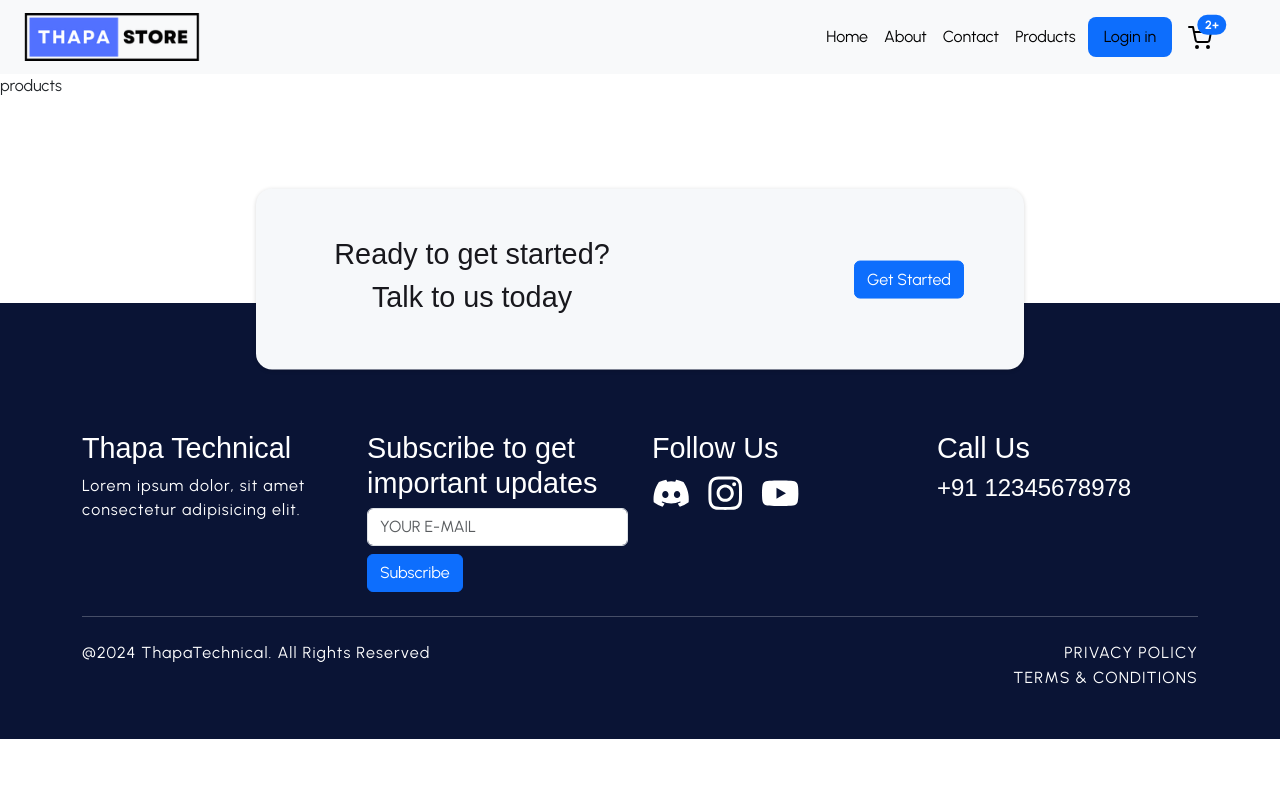
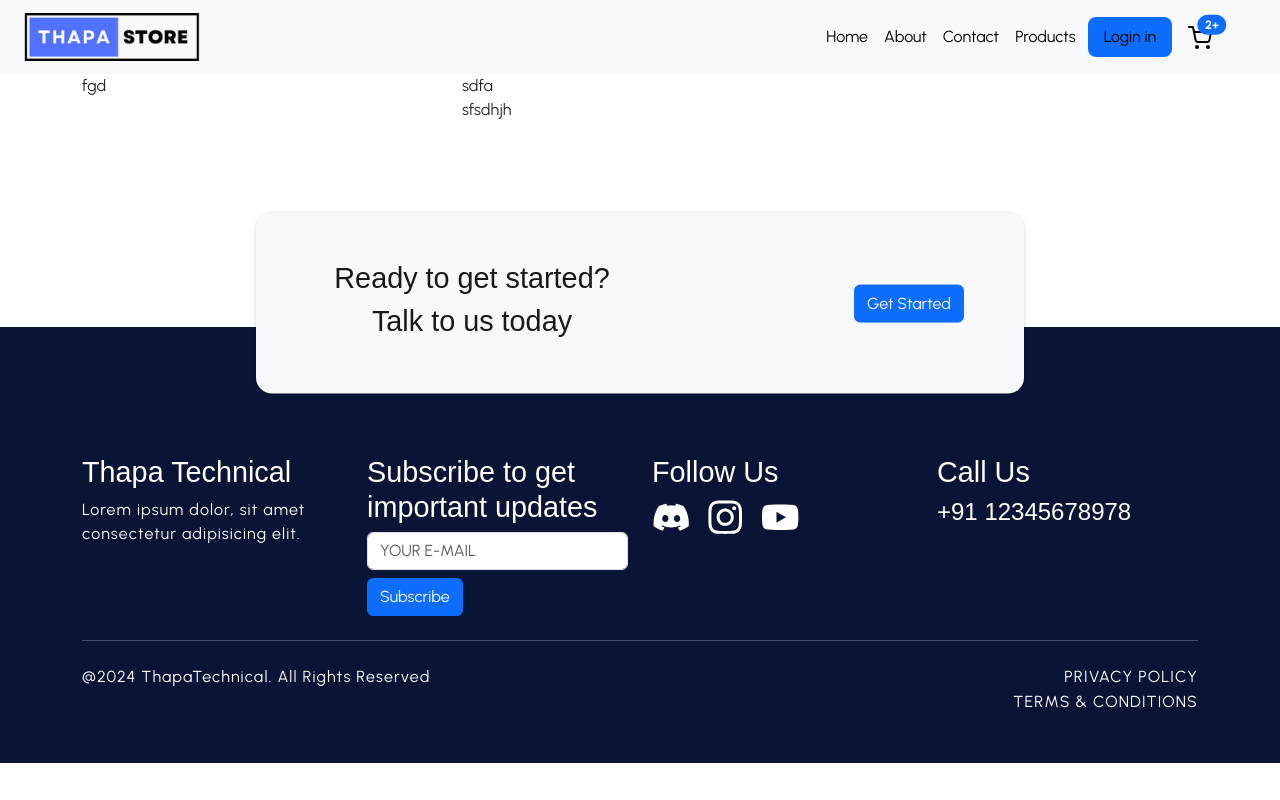
Before and after one commit to Neeraj-prajapat/Ecommerce-Website-General-CSS, a React (Create React App) app: page /products in a window 1280 px wide. Built offline with nearby package versions, Linux system fonts and the light colour scheme; no server answers.

Commit message:
made productlist

```diff
--- a/src/Component/AddToCart.js
+++ b/src/Component/AddToCart.js
@@ -76,12 +76,23 @@
 import React, { useState } from 'react';
 import { FaCheck } from 'react-icons/fa';
 import PropTypes from 'prop-types';
+import CartAmountToggle from './CartAmountToggle'
+import { Link } from 'react-router-dom';
 
 const AddToCart = ({ product }) => {
     const { id, colors, stock } = product;
     const [color, setColor] = useState(colors[0]);
+    const [amount, setAmount] = useState(1)
+
+    const setDecrease = () => {
+        amount > 1 ? setAmount(amount - 1) : setAmount(1);
+    }
+    const setIncrease = () => {
+        amount < stock ? setAmount(amount + 1) : setAmount(stock)
+    }
 
     return (
+        <>
         <div className='color-selection-container'>
             <p className='colors-text'>Colors:</p>
             <div className='color-palette'>
@@ -98,6 +109,14 @@ const AddToCart = ({ product }) => {
                 ))}
             </div>
         </div>
+
+         {/* add to cart */}
+        <CartAmountToggle amount ={amount} setDecrease = {setDecrease} setIncrease = {setIncrease}/>
+
+        <Link to="/cart">
+            <button className='btn btn-primary mt-3'>Add To Cart</button>
+        </Link>
+        </>
     );
 };
 
--- /dev/null
+++ b/src/Component/CartAmountToggle.js
@@ -0,0 +1,18 @@
+import React from 'react'
+import { FaMinus, FaPlus } from 'react-icons/fa'
+
+const CartAmountToggle = ({amount, setIncrease, setDecrease}) => {
+  return (
+    <div className='d-flex justify-content-between align-items-center mt-3' style={{ width: '150px' }}>
+        <button className='btn' onClick={() => setDecrease()} style={{ padding: '0.5rem' }}>
+          <FaMinus/>
+        </button>
+        <p className='m-0' style={{ fontSize: '1.25rem' }}>{amount}</p>
+        <button className='btn' onClick={() => setIncrease()} style={{ padding: '0.5rem' }}>
+          <FaPlus/>
+        </button>
+    </div>
+  )
+}
+
+export default CartAmountToggle
--- /dev/null
+++ b/src/Component/FilterSection.js
@@ -0,0 +1,11 @@
+import React from 'react'
+
+const FilterSection = () => {
+  return (
+    <div>
+      fgd
+    </div>
+  )
+}
+
+export default FilterSection
--- /dev/null
+++ b/src/Component/ProductList.js
@@ -0,0 +1,11 @@
+import React from 'react'
+
+const ProductList = () => {
+  return (
+    <div>
+      sfsdhjh
+    </div>
+  )
+}
+
+export default ProductList
--- a/src/Component/Products.js
+++ b/src/Component/Products.js
@@ -1,9 +1,22 @@
 import React from 'react'
+import FilterSection from './FilterSection'
+import Sort from './Sort'
+import ProductList from './ProductList'
 
-export default function Products() {
+const Products = () => {
   return (
-    <div>
-      products
+    <div className='container'>
+      <div className="row">
+        <div className="col-lg-4">
+          <FilterSection/>
+        </div>
+        <div className="col-lg-8">
+          <div className="row sort-filter"> <Sort/> </div>
+          <div className="row main-product"> <ProductList/> </div>
+        </div>
+      </div>
     </div>
   )
 }
+
+export default Products
--- /dev/null
+++ b/src/Component/Sort.js
@@ -0,0 +1,11 @@
+import React from 'react'
+
+const Sort = () => {
+  return (
+    <div>
+      sdfa
+    </div>
+  )
+}
+
+export default Sort
```
